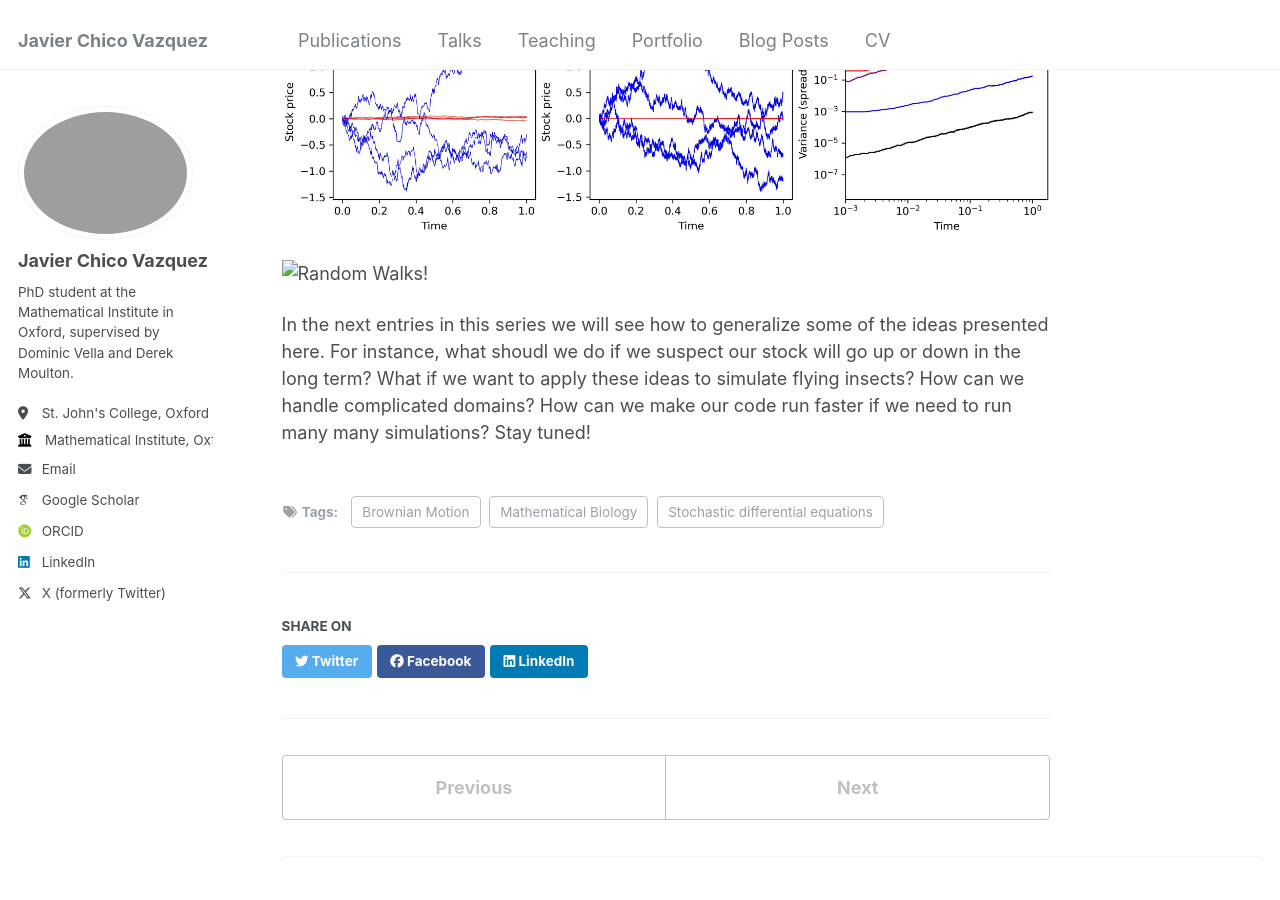
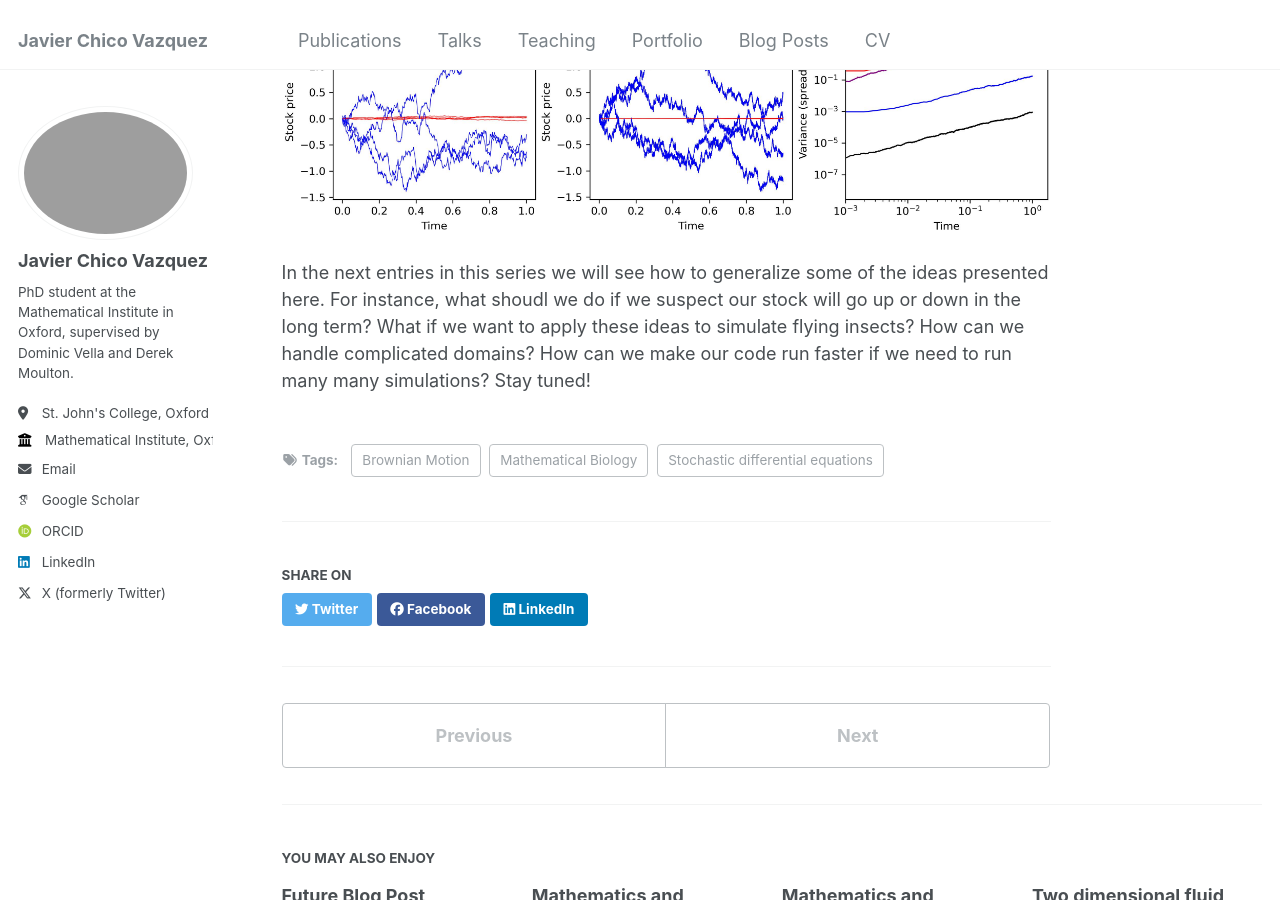
Before and after one commit to JavierChico/JavierChico.github.io, a Jekyll site: the page built from _posts/2025-04-29-stochastic-simulation.md, in a window 1280 px wide and 900 px high, scrolled down 3275 px. Built offline with Jekyll 4.4.1, drawn with Linux system fonts in a browser that asks for light colours; some web fonts are replaced.

Commit message:
Update 2025-04-29-stochastic-simulation.md

```diff
--- a/_posts/2025-04-29-stochastic-simulation.md
+++ b/_posts/2025-04-29-stochastic-simulation.md
@@ -76,7 +76,5 @@ Now, we do the follwing experiment: we run the same simulation a hundred times,
 
 ![random walks!](/images/stoch_simulation_figures/stoch_simulation_comparison.jpg)
 
-![Random Walks!](images/stoch_simulation_figures/stoch_simulation_comparison.jpg)
-
 
 In the next entries in this series we will see how to generalize some of the ideas presented here. For instance, what shoudl we do if we suspect our stock will go up or down in the long term? What if we want to apply these ideas to simulate flying insects? How can we handle complicated domains? How can we make our code run faster if we need to run many many simulations? Stay tuned!
```
